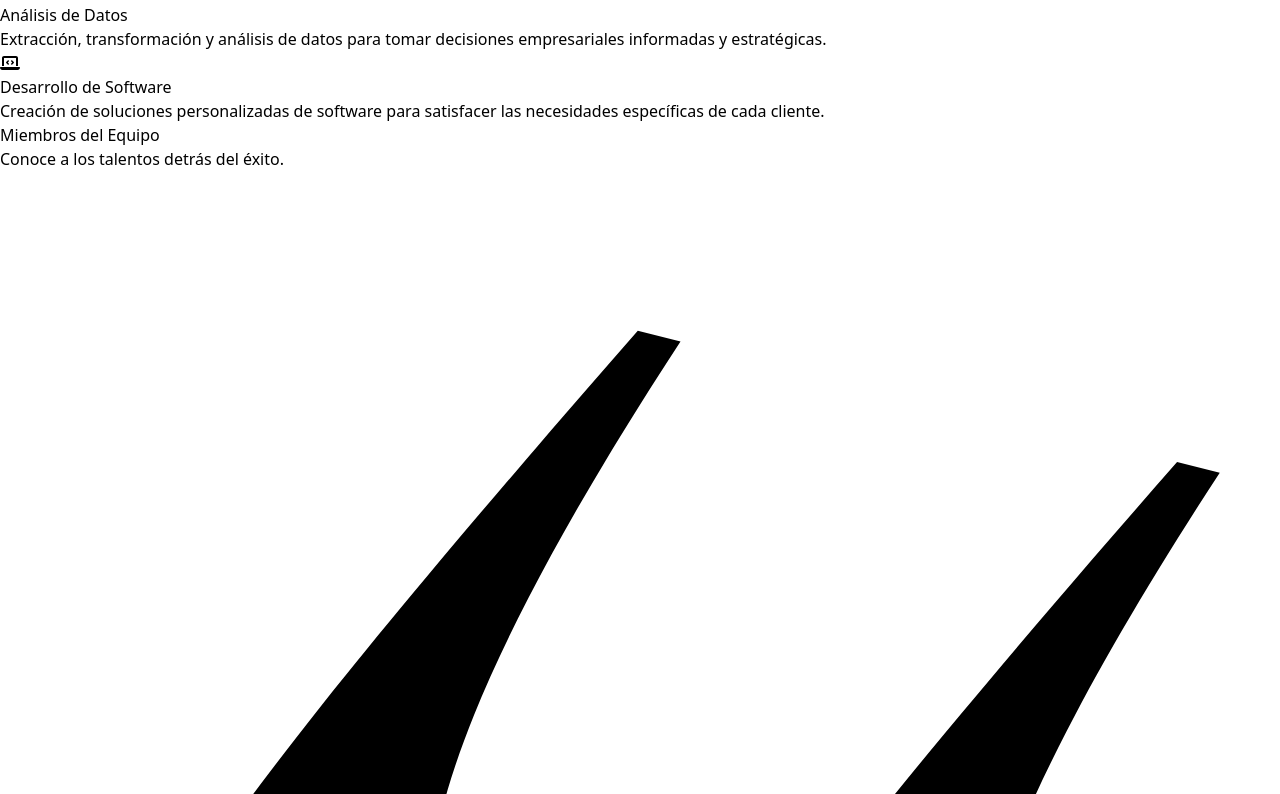
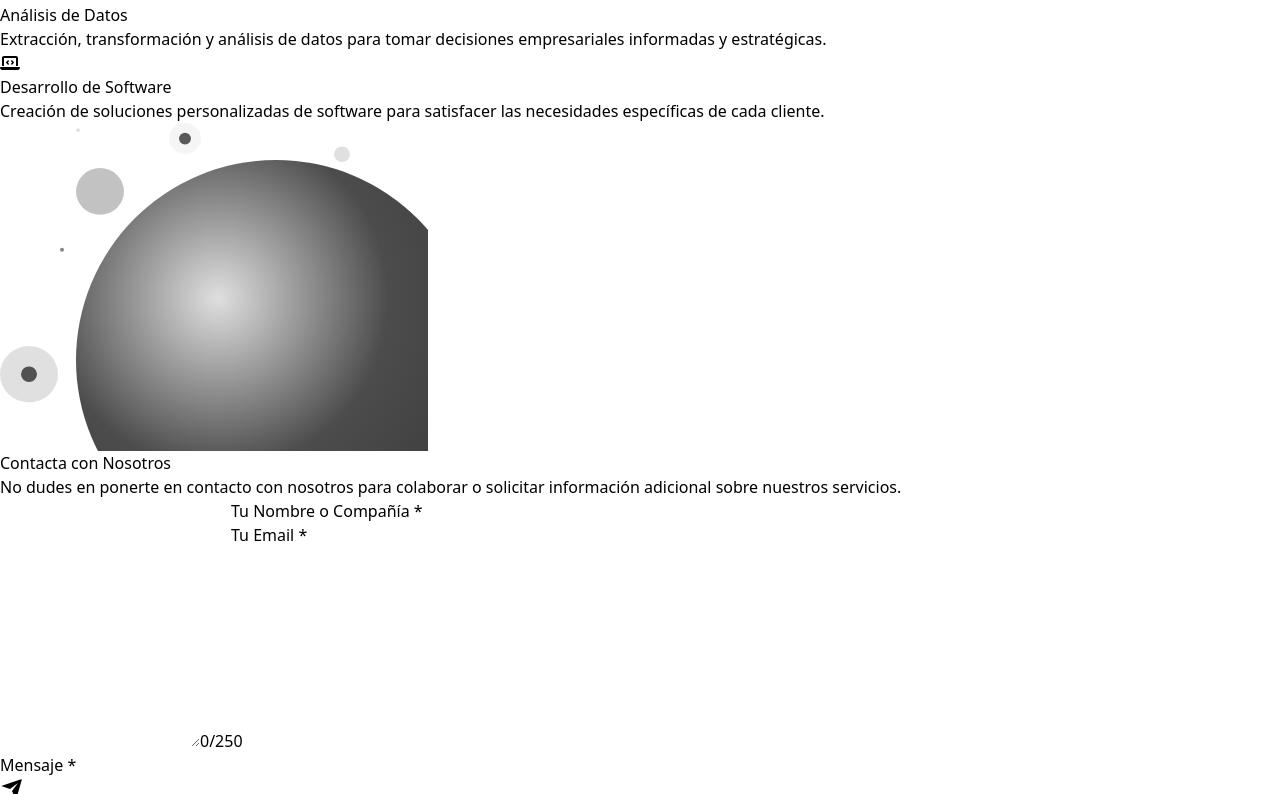
Before and after one commit to InnovaCore-Solutions/landing_page, a Next.js app: page / in a window 1280 px wide. Shown: the part 1826-2620 px from the top of the page. Built offline with nearby package versions, Linux system fonts and the light colour scheme; a web font is replaced by a local one.

Commit message:
Without Team

```diff
--- a/pages/index.tsx
+++ b/pages/index.tsx
@@ -22,7 +22,7 @@ const Home = ({
         <Hero />
         <AboutUs/>
         <FeatureBlocks />
-        <Team />
+        {/* <Team /> */}
         <Contact isDarkMode={isDarkMode}/>
       </main>
       <Footer isDarkMode={isDarkMode} />
```
